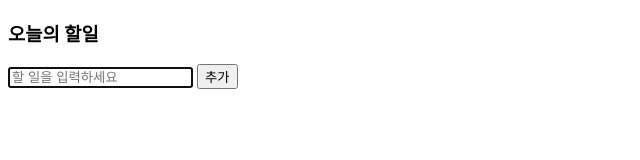
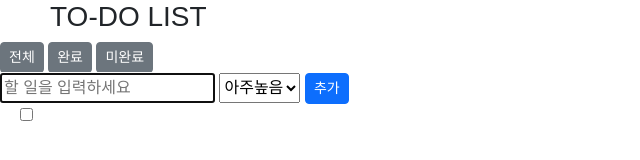
Before and after one commit to haazzero/RESAT_FE, a plain HTML site: page day3/todoList.html in a window 1280 px wide. Shown: the whole page, without its empty margins (0-640 px from the left). Drawn offline with nearby package versions, Linux system fonts and the light colour scheme; a web font is replaced by a local one.

Commit message:
feat : HTML 틀 제작

```diff
--- a/day3/todoList.html
+++ b/day3/todoList.html
@@ -2,26 +2,50 @@
 <html>
 <head>
 <meta charset="UTF-8">
-<title>todoList.html</title>
+<title>todoList</title>
+
+<!-- 부트스트랩 -->
+<link href="https://cdn.jsdelivr.net/npm/bootstrap@5.2.3/dist/css/bootstrap.min.css" rel="stylesheet" integrity="sha384-rbsA2VBKQhggwzxH7pPCaAqO46MgnOM80zW1RWuH61DGLwZJEdK2Kadq2F9CUG65" crossorigin="anonymous">
 <style>
-@font-face {font-family: Orbit-Regular; src:url("../resources/Orbit-Regular.ttf");}
-body {font-family: Orbit-Regular;}
-#todoList { margin-left: -20px; }
+/* 폰트 적용 */
+@font-face {
+    font-family: 'GangwonEdu_OTFBoldA';
+    src: url('https://cdn.jsdelivr.net/gh/projectnoonnu/noonfonts_2201-2@1.0/GangwonEdu_OTFBoldA.woff') format('woff');
+    font-weight: normal;
+    font-style: normal;
+}
+body{ font-family: 'GangwonEdu_OTFBoldA', sans-serif; }
+#todoList { margin-left: 20px; }
 #remove{ visibility: hidden; }
 </style>
+
 </head>
 <body>
-	<h3>오늘의 할일</h3>
 
-	<div>
+	<div id="todoListBox">
+		<h3 style="margin-left: 50px;">TO-DO LIST</h3>
+
+		<button type="button" class="btn btn-secondary btn-sm" onclick="resetTimer()">전체</button>
+		<button type="button" class="btn btn-secondary btn-sm" onclick="resetTimer()">완료</button>
+		<button type="button" class="btn btn-secondary btn-sm" onclick="resetTimer()">미완료</button>
+
+
 		<form>
-         <input type="text" id="todo" autofocus placeholder="할 일을 입력하세요"> <!--placeholder : 예시 텍스트  -->
-         <button type="button" id="add" onclick="addTodo()">추가</button>
-         <button type="button" id="remove" onclick="removeTodo()">모두 지우기</button>
+         <input type="text" id="todo" autofocus placeholder="할 일을 입력하세요">
+		 <select style="height: 30px;">
+			<option value="">아주높음</option>
+			<option value="">높음</option>
+			<option value="">보통</option>
+			<option value="">낮음</option>
+		 </select>
+         <button type="button" id="add" class="btn btn-primary btn-sm" onclick="addTodo()">추가</button>
+         <button type="button" id="remove"  class="btn btn-danger btn-sm" onclick="removeTodo()">모두 지우기</button>
          </form>
-         <ul id="todoList"></ul>
+         <input type="checkbox" id="todoList">
     </div>
 
+	<!-- 부트스트랩 -->
+	<script src="https://cdn.jsdelivr.net/npm/bootstrap@5.2.3/dist/js/bootstrap.bundle.min.js" integrity="sha384-kenU1KFdBIe4zVF0s0G1M5b4hcpxyD9F7jL+jjXkk+Q2h455rYXK/7HAuoJl+0I4" crossorigin="anonymous"></script>
     <script>
     	//'id=todo'에 할 일을 입력하고,
     	// 페이지에 li 원이 생기면서 할 일에 입력한 리스트가 생기고
@@ -31,7 +55,7 @@ body {font-family: Orbit-Regular;}
 
     	var add = document.getElementById('add');
 		var remove = document.getElementById('remove');
-		var ul = document.createElement('todoList');
+		var checkbox = document.createElement('todoList');
 		var todoInput = document.getElementById('todo');
 
 		document.body.appendChild(ul);
@@ -43,9 +67,8 @@ body {font-family: Orbit-Regular;}
 		//'추가'버튼을 누르면
 		function addTodo () {
 			if(todoInput.value !== ''){
-			var li = document.createElement('li');
-				li.textContent = todoInput.value;
-				ul.appendChild(li);
+			var checkbox = document.createElement('checkbox');
+				checkbox.textContent = todoInput.value;
 				todoInput.value = '';
 				remove.style.visibility = 'visible'; //모두지우기 버튼 보이기
 			} else {
```
Also changed, not shown: 1 other file.
